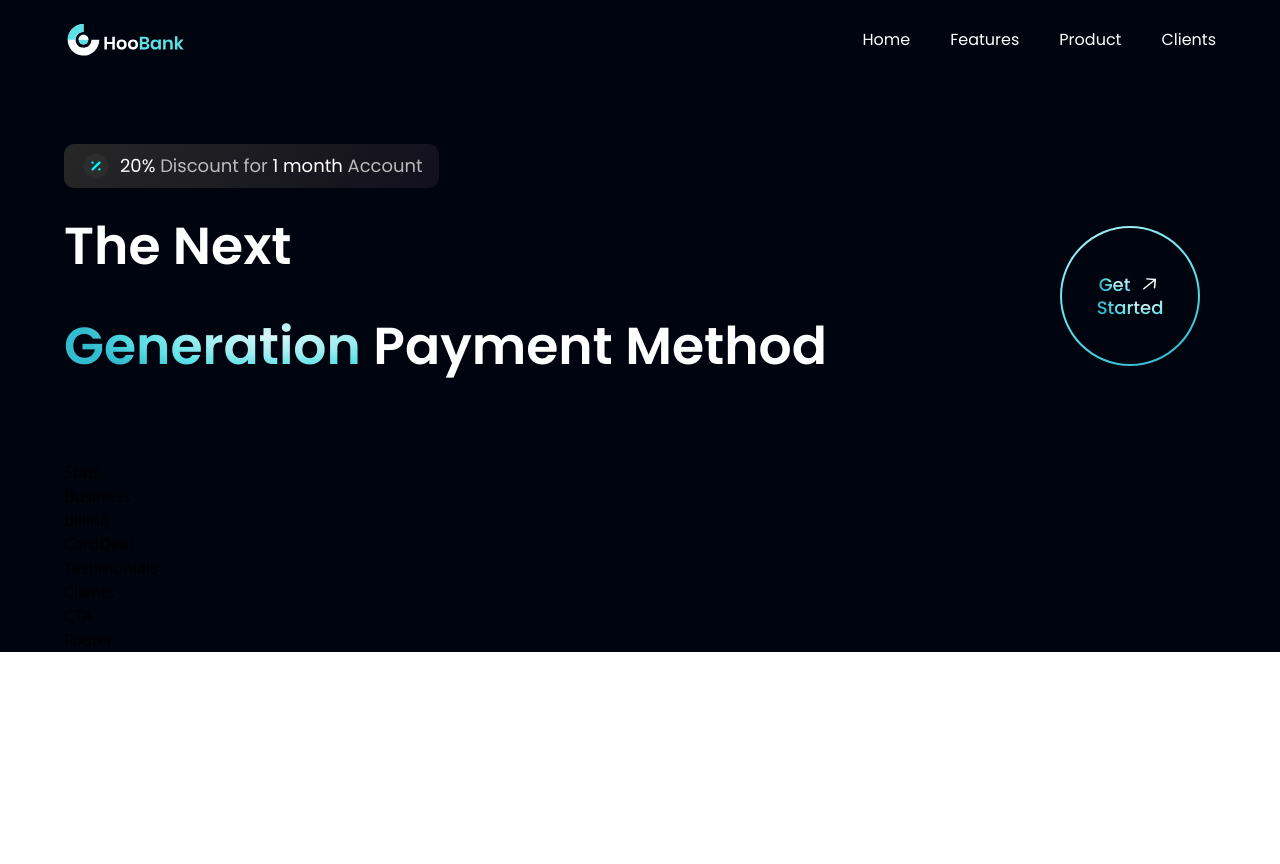
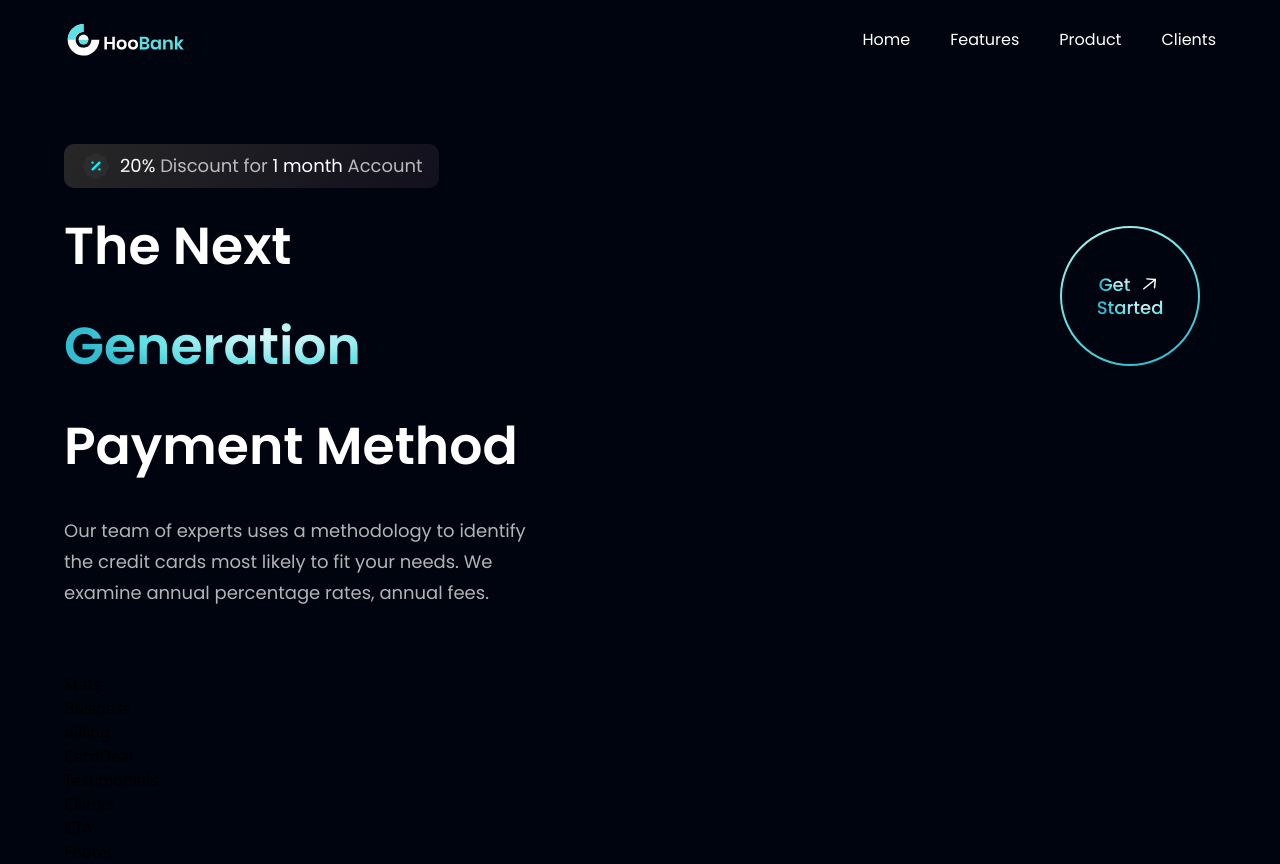
Before and after one commit to thomas-hdqr/bank_modern_app, a React (Vite) app in the folder bank_modern_app/: page / in a window 1280 px wide. Before the commit the page ends 800 px from the top, so only its background shows below. Built offline with nearby package versions, Linux system fonts and the light colour scheme.

Commit message:
last commit of the day

```diff
--- a/bank_modern_app/src/components/Hero.jsx
+++ b/bank_modern_app/src/components/Hero.jsx
@@ -21,14 +21,18 @@
             <span className="text-gradient">
             Generation
             </span> {" "}
-            Payment Method
           </h1>
           <div className="ss:flex hidden md:mr-4 mr-0">
             <GetStarted />
           </div>
         </div>
+        <h1 className="text-white font-poppins font-semibold ss-text-[68px] text-[52px] ss:leading-[100px] leading-[75px] w-full">
+          Payment Method
+        </h1>
+        <p className={`${styles.paragraph} max-w-[470px] mt-5`}>
+          Our team of experts uses a methodology to identify the credit cards most likely to fit your needs. We examine annual percentage rates, annual fees.
+        </p>
       </div>
-
     </section>
 
   )
```
Also changed, not shown: 2 other files (tests, documents, lock files or other folders).
